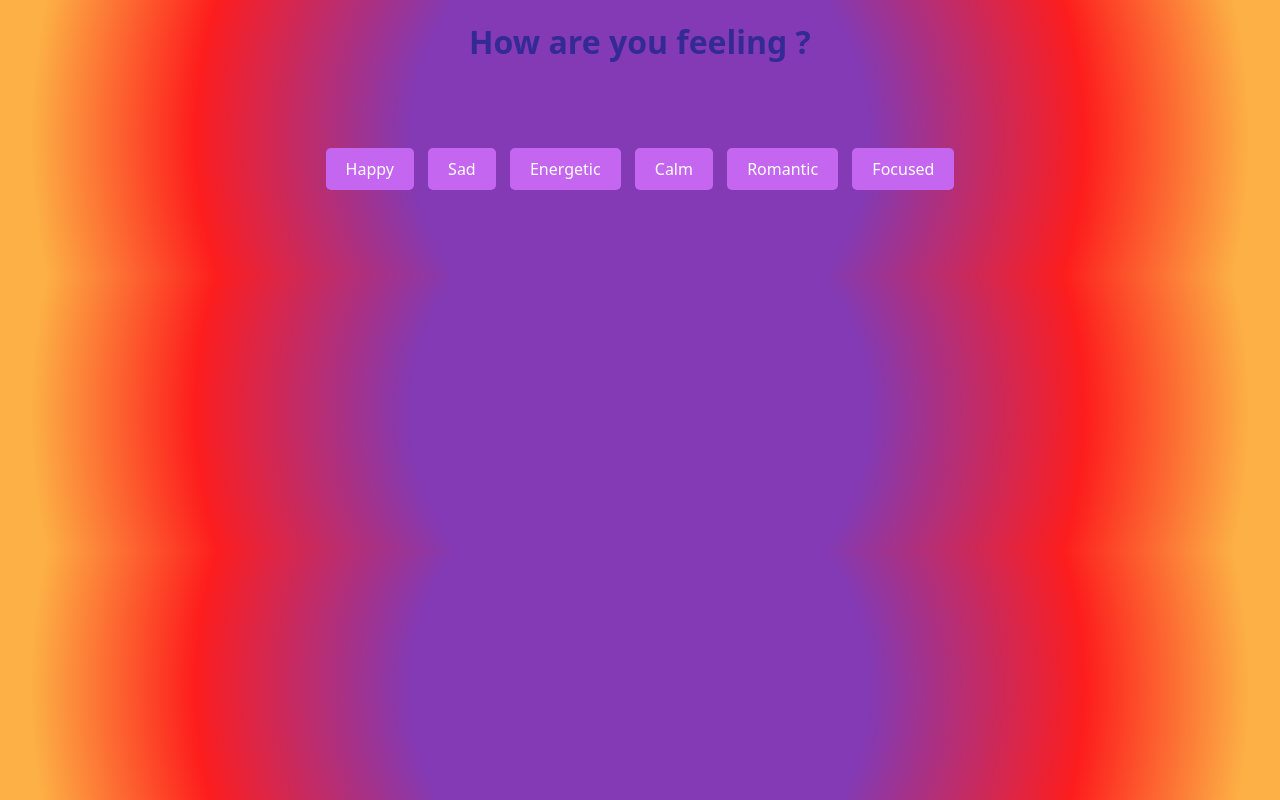
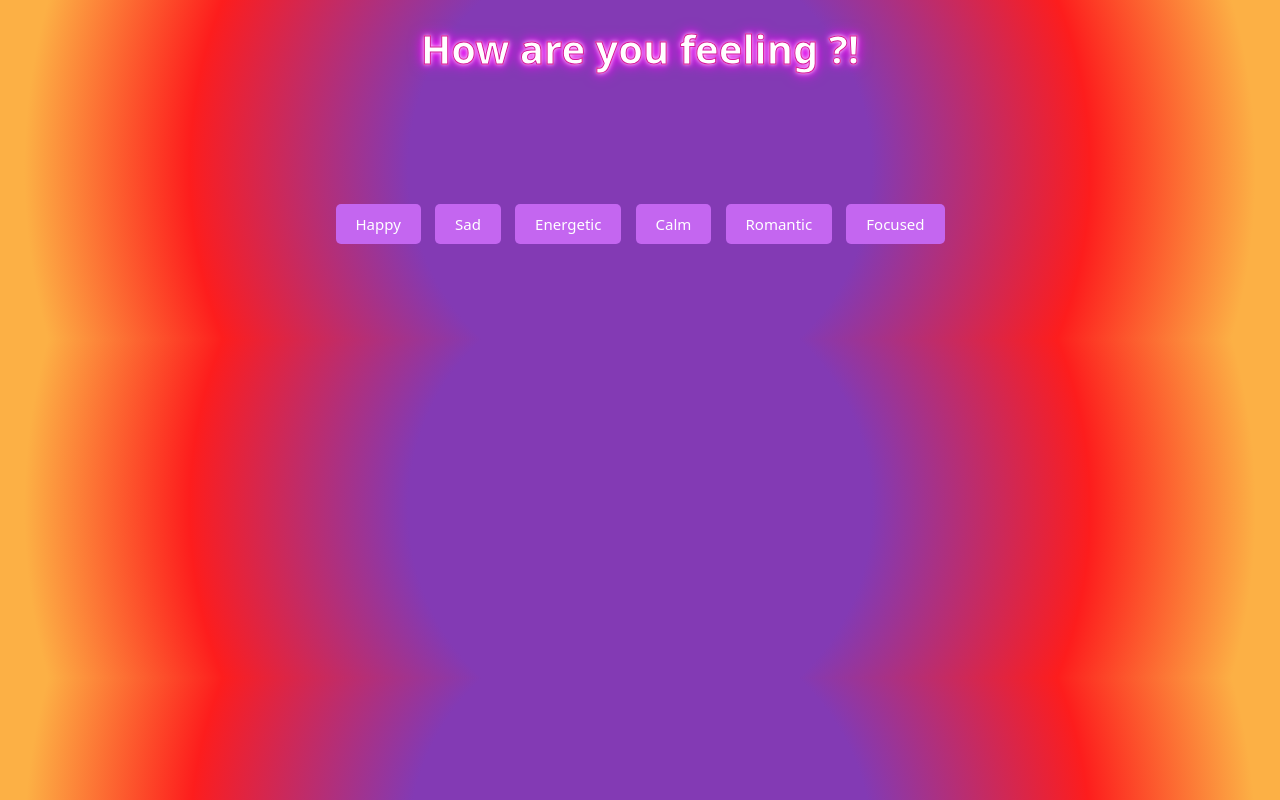
Before and after one commit to Gfleurentin/Codesmith-Hackathon, a browser extension: page index.html in a window 1280 px wide. Both pictures are taken after a click on the button "Happy". Drawn offline with Linux system fonts and the light colour scheme; a web font is replaced by a local one.

Commit message:
done for now

```diff
--- a/index.html
+++ b/index.html
@@ -10,11 +10,9 @@
      <link href="https://fonts.googleapis.com/css2?family=Dancing+Script:wght@400..700&family=Kablammo&family=Rubik+Wet+Paint&display=swap" rel="stylesheet">
     </head>
     <body>
-      <h1>How are you feeling ?</h1>
+      <h1>How are you feeling ?!</h1>
       <div id="mood">
-        <!-- <button id="happy">Happy</button> -->
-        <button id="happy" onclick="suggestPlaylist('happy')">Happy</button>
-<audio id="happy-audio" src="path_to_happy_audio_clip.mp3"></audio>
+        <button id="happy">Happy</button>
         <button id="sad">Sad</button>
         <button id="energetic">Energetic</button>
         <button id="calm">Calm</button>
--- a/main.js
+++ b/main.js
@@ -20,12 +20,10 @@ const suggestPlaylist = (mood) => {
   }
 };
 
-// document.getElementById("happy").addEventListener("click", function () {
-//   suggestPlaylist("happy");
-// });
-document.getElementById("happy").addEventListener("mouseenter", () => {
-  document.getElementById("happy-audio").play();
+document.getElementById("happy").addEventListener("click", function () {
+  suggestPlaylist("happy");
 });
+
 document.getElementById("sad").addEventListener("click", function () {
   suggestPlaylist("sad");
 });
--- a/style.css
+++ b/style.css
@@ -1,6 +1,6 @@
 body {
   font-family: "Rubik Wet Paint", system-ui;
-  font-weight: 400;
+  font-weight: 400px;
   font-style: normal;
   text-align: center;
   margin: 0;
@@ -14,18 +14,64 @@ body {
 }
 
 h1 {
-  color: #062182a2;
-  margin-top: 20px;
+  display: inline-block;
+  font-size: 2.5em;
+  font-weight: bold;
+  /* background: linear-gradient(90deg, #ffd700, #ff8c00, #ffd700); */
+  background: linear-gradient(90deg, #ff7e5f, #feb47b);
+
+  -webkit-background-clip: text;
+  -webkit-text-stroke: 1px #d6189d;
+  /* color: #333333ac; */
+  /* text-shadow: 2px 2px #bbb, 4px 4px #aaa, 6px 6px #999, 8px 8px #888; */
+  color: #fff;
+  text-shadow: 0 0 5px #fff, 0 0 10px #ff00ff, 0 0 15px #ff00ff;
+  animation: flicker 2s infinite alternate;
+  background-size: 200% 100%;
+  animation: shimmer 3s infinite linear;
+  animation: wave 1.5s infinite ease-in-out;
+}
+@keyframes flicker {
+  0% {
+    opacity: 1;
+  }
+  50% {
+    opacity: 0.8;
+  }
+  90% {
+    opacity: 0.6;
+  }
+  100% {
+    opacity: 1;
+  }
+}
+@keyframes shimmer {
+  0% {
+    background-position: -200% 0;
+  }
+  100% {
+    background-position: 200% 0;
+  }
+}
+
+@keyframes wave {
+  0%,
+  100% {
+    transform: translateY(0);
+  }
+  50% {
+    transform: translateY(-10px);
+  }
 }
 
 #mood {
-  margin: 80px;
+  margin: 90px;
 }
 
 button {
   margin: 5px;
   padding: 10px 20px;
-  font-size: 16px;
+  font-size: 15px;
   font-family: "Rubik Wet Paint", system-ui;
   border: none;
   background-color: rgb(196, 102, 240);
@@ -33,6 +79,16 @@ button {
   border-radius: 5px;
   cursor: pointer;
 }
+
+button:hover {
+  background-color: #f54dac;
+  animation: spin 0.5s ease-in;
+  font-size: 2.5em;
+  color: #39ff14;
+  text-shadow: 0 0 5px #39ff14, 0 0 10px #39ff14, 0 0 20px #39ff14,
+    0 0 40px #39ff14;
+}
+
 @keyframes spin {
   0% {
     transform: rotate(0deg);
@@ -42,13 +98,8 @@ button {
   }
 }
 
-button:hover {
-  background-color: #f54dac;
-  animation: spin 0.5s ease-in-out;
-}
-
 #music-display {
-  margin-top: 20px;
+  margin-top: auto;
 }
 
 #music-display h2 {
@@ -65,22 +116,5 @@ button:hover {
 }
 
 audio {
-  margin-top: 5px;
+  margin-top: 15px;
 }
-@keyframes pulse {
-  0% {
-    transform: scale(1);
-  }
-  50% {
-    transform: scale(1.1);
-  }
-  100% {
-    transform: scale(1);
-  }
-}
-
-.mood-icon {
-  display: inline-block;
-  margin-right: 8px;
-  animation: pulse 0.6s infinite;
-}
```
